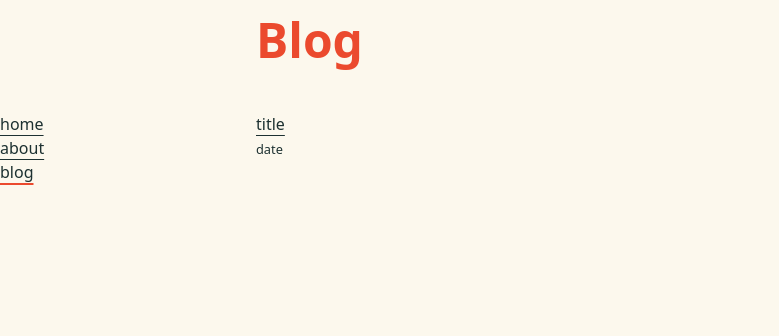
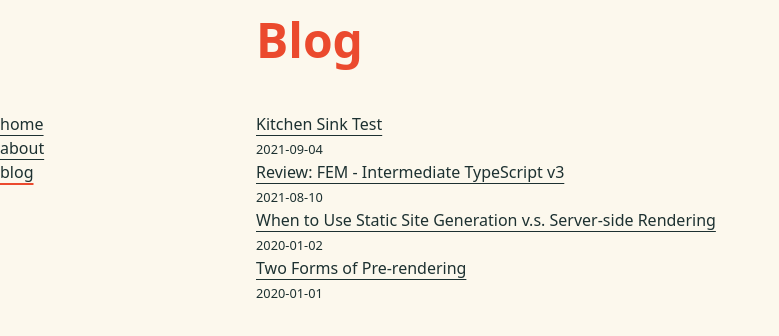
Before and after one commit to mrv1k/garage, a Next.js app: page /blog in a window 1280 px wide. Shown: the top 336 px of the page, without its empty margins (0-779 px from the left). Built offline with nearby package versions, Linux system fonts and the light colour scheme.

Commit message:
reenable all post without async

```diff
--- a/lib/blog.ts
+++ b/lib/blog.ts
@@ -38,7 +38,7 @@ export function getAllBlogPosts(): AllBlogPosts {
     };
   });
 
-  console.log(allPostsInfo);
+  // console.log("node", allPostsInfo);
 
   // Descending order
   return allPostsInfo.sort((post1, post2) =>
--- a/pages/blog/index.tsx
+++ b/pages/blog/index.tsx
@@ -2,7 +2,7 @@
 import { GetStaticProps } from "next";
 import Link from "next/link";
 import Layout from "../../components/Layout";
-import { AllBlogPosts } from "../../lib/blog";
+import { AllBlogPosts, getAllBlogPosts } from "../../lib/blog";
 // import Date from "../components/Date";
 
 // <Head>
@@ -34,10 +34,7 @@ export default function BlogIndex({ allPosts }: Props): JSX.Element {
   );
 }
 
-export const getStaticProps: GetStaticProps = async () => {
-  // const allPosts = getAllBlogPosts();
-  const allPosts: AllBlogPosts = [
-    { slug: "broken", frontmatter: { title: "title", date: "date" } },
-  ];
+export const getStaticProps: GetStaticProps = () => {
+  const allPosts = getAllBlogPosts();
   return { props: { allPosts } };
 };
```
